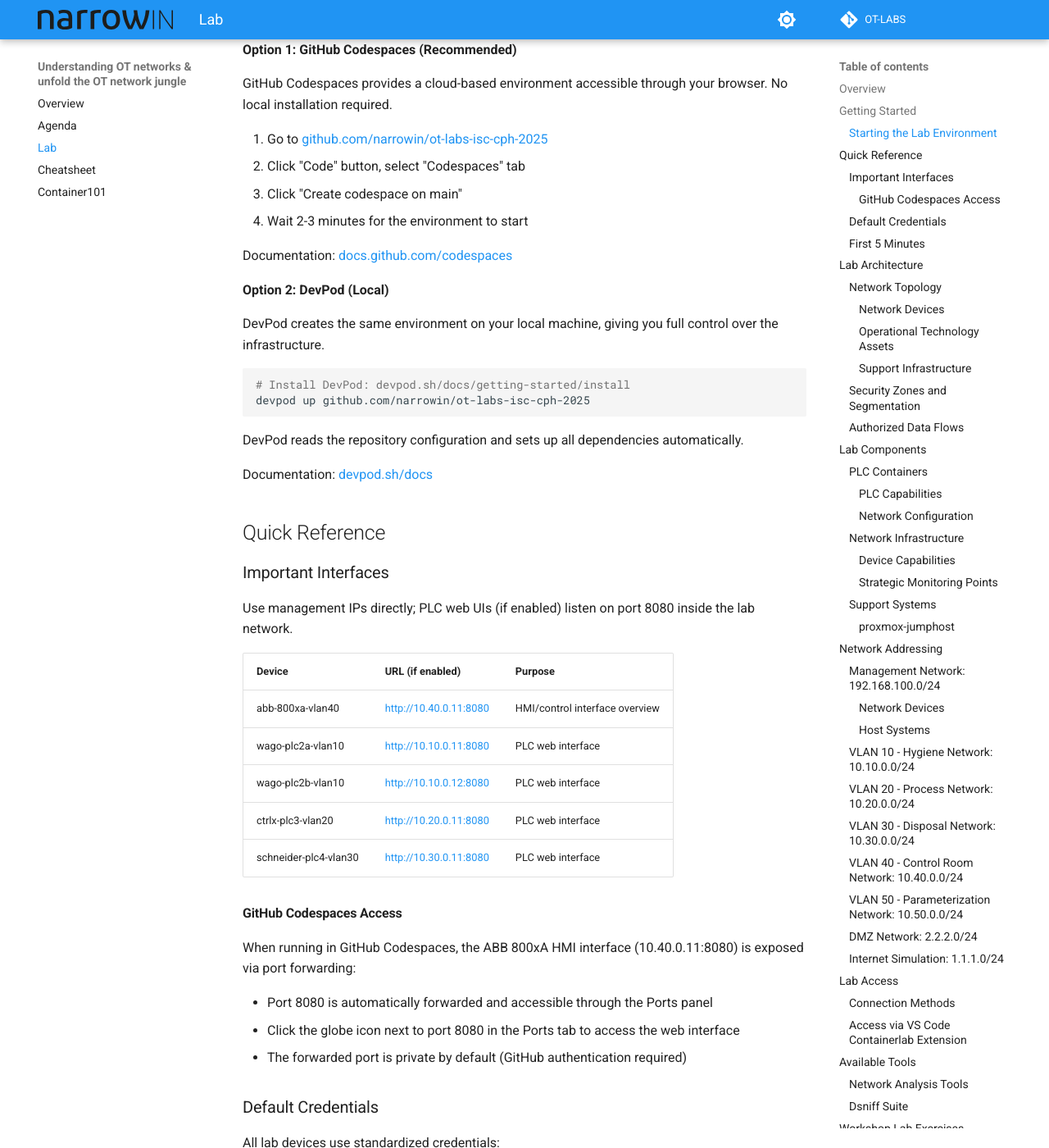
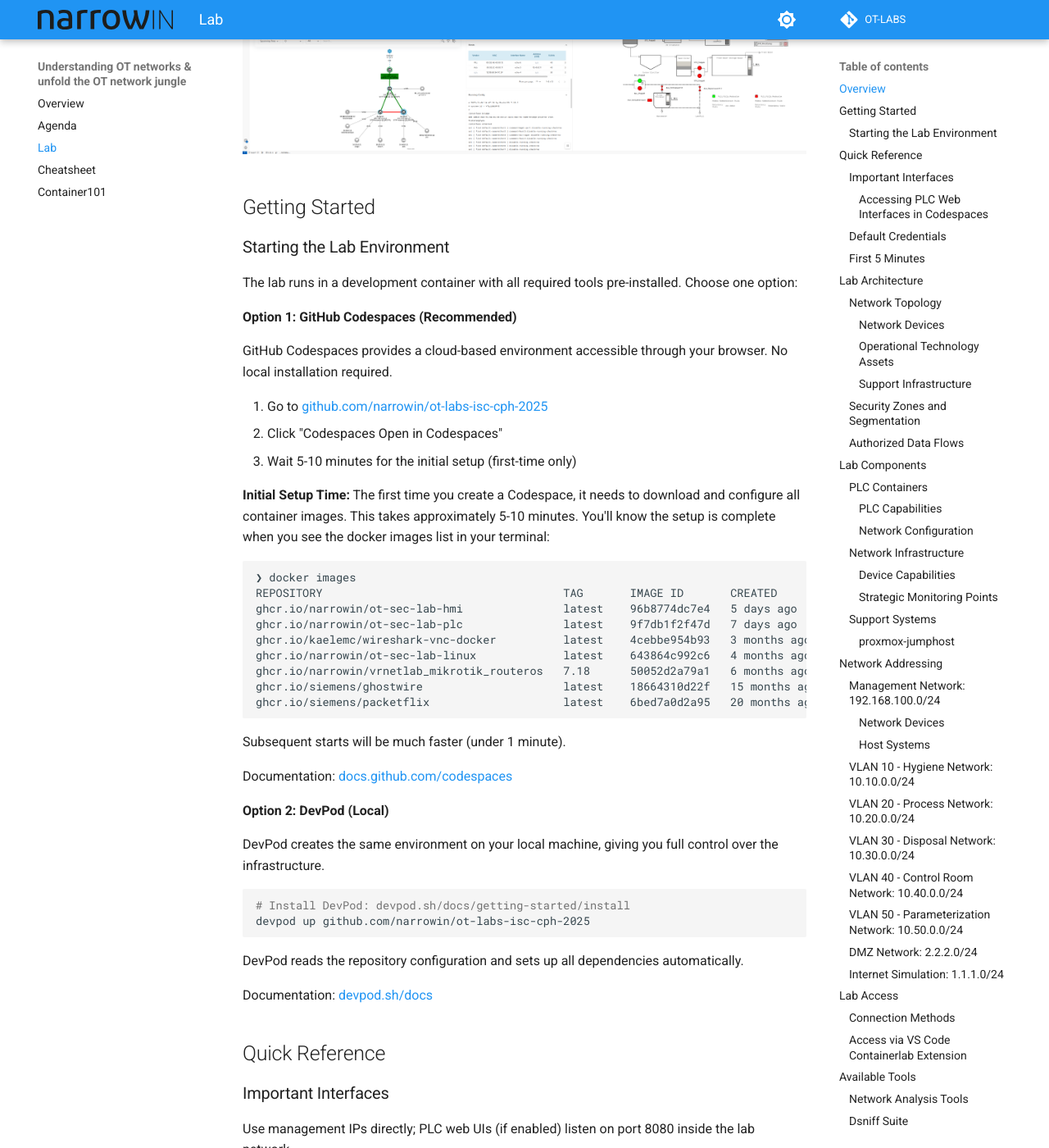
Before and after one commit to narrowin/ot-labs-docs, an MkDocs documentation site: the page built from docs/lab.md, in a window 1280 px wide and 1400 px high, scrolled down 531 px. Shown: the whole window at 82% size. Built offline with MkDocs 1.6.1 and Material for MkDocs 9.7.7, drawn with Linux system fonts in a browser that asks for light colours; comment, search, counter and statistics services are not loaded; some of the changed text lies outside the part shown.

Commit message:
docs: sync from ot-labs-isc-cph-2025

````diff
--- a/docs/lab.md
+++ b/docs/lab.md
@@ -5,6 +5,8 @@
 This workshop uses a realistic OT network lab environment built with Containerlab. The lab simulates a typical industrial facility with multiple security zones, PLCs, network segmentation, and monitoring points that can mirror real-world deployments.
 
 The lab is designed to be vendor-neutral and uses open-source and free tools exclusively. All components run in containers, allowing rapid deployment, experimentation, and reset capabilities during hands-on exercises.
+
+![Codespace Setup Complete](img/codespace-setup-complete.png)
 
 ## Getting Started
 
@@ -17,9 +19,25 @@ The lab runs in a development container with all required tools pre-installed. C
 GitHub Codespaces provides a cloud-based environment accessible through your browser. No local installation required.
 
 1. Go to [github.com/narrowin/ot-labs-isc-cph-2025](https://github.com/narrowin/ot-labs-isc-cph-2025)
-2. Click "Code" button, select "Codespaces" tab
-3. Click "Create codespace on main"
-4. Wait 2-3 minutes for the environment to start
+3. Click "Codespaces Open in Codespaces"
+4. Wait 5-10 minutes for the initial setup (first-time only)
+
+**Initial Setup Time:** The first time you create a Codespace, it needs to download and configure all container images. This takes approximately 5-10 minutes. You'll know the setup is complete when you see the docker images list in your terminal:
+
+```text
+❯ docker images
+REPOSITORY                                    TAG       IMAGE ID       CREATED         SIZE
+ghcr.io/narrowin/ot-sec-lab-hmi               latest    96b8774dc7e4   5 days ago      731MB
+ghcr.io/narrowin/ot-sec-lab-plc               latest    9f7db1f2f47d   7 days ago      333MB
+ghcr.io/kaelemc/wireshark-vnc-docker          latest    4cebbe954b93   3 months ago    554MB
+ghcr.io/narrowin/ot-sec-lab-linux             latest    643864c992c6   4 months ago    908MB
+ghcr.io/narrowin/vrnetlab_mikrotik_routeros   7.18      50052d2a79a1   6 months ago    1.01GB
+ghcr.io/siemens/ghostwire                     latest    18664310d22f   15 months ago   36.5MB
+ghcr.io/siemens/packetflix                    latest    6bed7a0d2a95   20 months ago   122MB
+```
+
+
+Subsequent starts will be much faster (under 1 minute).
 
 Documentation: [docs.github.com/codespaces](https://docs.github.com/en/codespaces)
 
@@ -51,13 +69,25 @@ Use management IPs directly; PLC web UIs (if enabled) listen on port 8080 inside
 | schneider-plc4-vlan30 | [http://10.30.0.11:8080](http://10.30.0.11:8080) | PLC web interface |
 
 
-#### GitHub Codespaces Access
+#### Accessing PLC Web Interfaces in Codespaces
 
-When running in GitHub Codespaces, the ABB 800xA HMI interface (10.40.0.11:8080) is exposed via port forwarding:
+When running in GitHub Codespaces, all PLC web interfaces are accessible through the integrated Chromium HMI WebVNC browser:
 
-- Port 8080 is automatically forwarded and accessible through the Ports panel
-- Click the globe icon next to port 8080 in the Ports tab to access the web interface
-- The forwarded port is private by default (GitHub authentication required)
+1. Navigate to the **Ports** panel in VS Code (bottom panel)
+2. Find the **Chromium HMI WebVNC (5800)** port
+3. Right-click and select **Open in Browser**
+4. A browser window opens with a browser inside showing the lab documentation
+5. Click on any PLC link in the documentation to open the web interface directly
+
+This approach allows you to access all PLC web interfaces without individual port forwarding, and the browser runs inside the lab network with direct access to all devices.
+
+**Alternative Direct Port Access:**
+
+Individual ports can also be accessed directly through port forwarding:
+
+- Port 8080 forwards to the ABB 800xA HMI interface (10.40.0.11:8080)
+- Click the globe icon next to any forwarded port in the Ports panel
+- Forwarded ports are private by default (GitHub authentication required)
 
 ### Default Credentials
 
@@ -426,6 +456,67 @@ Throughout the workshop, you will work through progressive hands-on exercises.
 
 2. Implement and test the firewall rules
 
+## Debugging and Verification
+
+### Lab Health Check Script
+
+The lab includes a comprehensive health check script that verifies all components are running correctly.
+
+**When to use:**
+
+- After deploying the lab for the first time
+- When something seems wrong and you need to identify the issue
+- Before starting exercises to ensure everything is ready
+- After making configuration changes
+
+**Run the health check:**
+
+```bash
+./scripts/lab-test.py ot-sec-segmented
+# or for flat topology
+./scripts/lab-test.py ot-sec-flat
+```
+
+**What it checks:**
+
+The script verifies all critical lab components in organized categories:
+
+- **Infrastructure** - Containerlab deployment, all containers running
+- **Network Devices** - MikroTik switches and gateway responsiveness
+- **PLC Runtimes** - CODESYS processes and program execution state
+- **Host Ports** - Exposed services (8080, 5800, 1218) with source containers
+- **Container Ports** - HTTP services on all devices
+- **Connectivity** - Network reachability from jumphost, inter-node communication, gateway access
+- **Storage** - Required bind mounts for PLC configurations
+
+**Understanding results:**
+
+- **PASS** - Component working correctly
+- **FAIL** - Critical issue requiring attention
+- **WARN** - Non-critical issue (no longer shown for optional components)
+
+**Common issues:**
+
+If containers show as not running:
+
+```bash
+clab inspect -t ot-sec-segmented.clab.yml
+docker ps -a | grep clab-ot-sec
+```
+
+If connectivity tests fail, check network device status:
+
+```bash
+ssh admin@192.168.100.11  # gateway
+ssh admin@192.168.100.12  # distribution switch
+```
+
+If PLC runtimes fail, check process status inside container:
+
+```bash
+docker exec clab-ot-sec-segmented-wago-plc2a-vlan10 pgrep -f codesyscontrol
+```
+
 ### Extension Ideas
 
 1. **Advanced Monitoring**
--- a/pyproject.toml
+++ b/pyproject.toml
@@ -3,11 +3,9 @@ name = "naf-workshop-nuts"
 version = "0.1.0"
 description = "OT Attack Mapping & Risk-Based Defense"
 authors = [{ name = "Mischa Diehm", email = "mischa.diehm@narrowin.ch" }]
-requires-python = "~=3.10"
+requires-python = ">=3.10,<4"
 readme = "README.md"
-
-[dependency-groups]
-dev = [
+dependencies = [
     "mkdocs>=1.6.0,<2",
     "mkdocs-material[imaging]>=9.5.31,<10",
     "mkdocs-with-pdf>=0.9.3,<0.10",
````
Also changed, not shown: docs/index.md (+6 -2 lines), docs/img/codespace-setup-complete.png (added), docs/img/favicon.ico, 1 other file.
